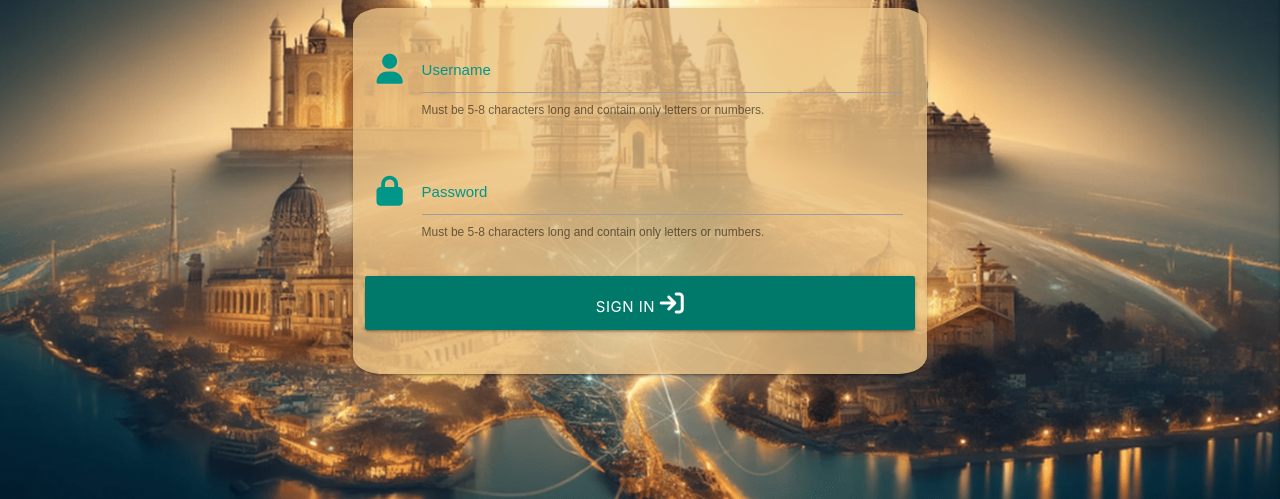
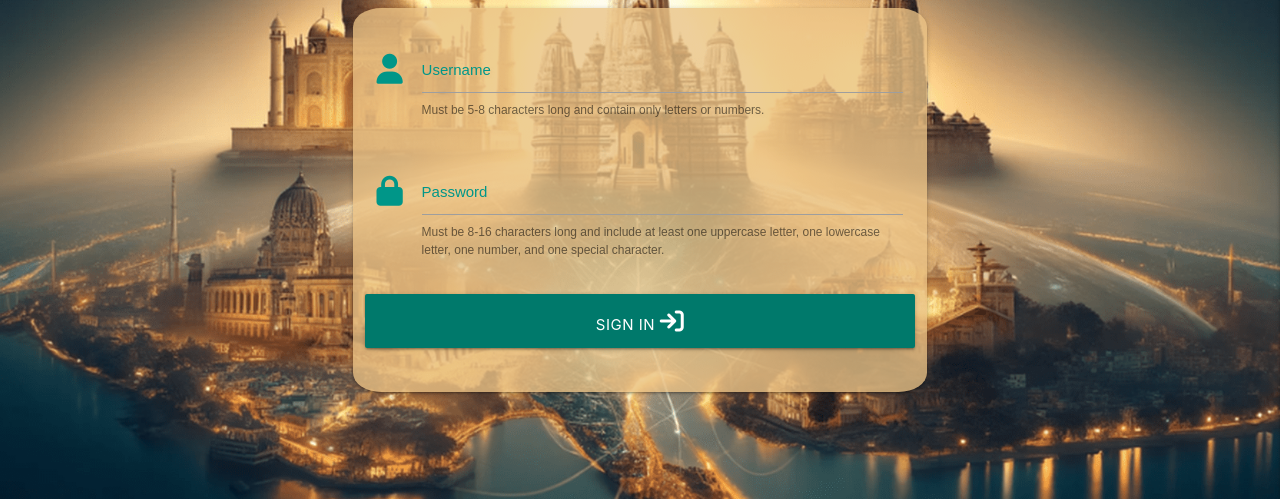
Before and after one commit to ashwinsel/Milestone-Project-3-Yatra, a Flask app: page /login in a window 1280 px wide. Shown: the part 239-738 px from the top of the page. Run offline with Flask 3, Linux system fonts and the light colour scheme; data that the repository does not hold is empty; some libraries are stand-ins or nearby versions; some web fonts are replaced.

Commit message:
Updated the password requirements to meet assessors comments in login and register page

```diff
--- a/templates/login.html
+++ b/templates/login.html
@@ -40,14 +40,17 @@
                     <div class="input-field col s12">
                         <i class="fa-solid fa-lock prefix teal-text"></i>
                         <input id="password" name="password" type="password"
-                               minlength="5" maxlength="8" pattern="^[a-zA-Z0-9]{5,8}$"
-                               class="validate" required aria-label="Enter your password (5-8 alphanumeric characters)">
+                               minlength="8" maxlength="16"
+                               pattern="^(?=.*[a-z])(?=.*[A-Z])(?=.*\d)(?=.*[@$!%*?&#])[A-Za-z\d@$!%*?&#]{8,16}$"
+                               class="validate" required
+                               aria-label="Enter your password (8-16 characters, including uppercase, lowercase, number, and special character)">
                         <label for="password" class="teal-text">Password</label>
                         <span class="helper-text" data-error="Invalid password" data-success="Valid password">
-                            Must be 5-8 characters long and contain only letters or numbers.
+                            Must be 8-16 characters long and include at least one uppercase letter, one lowercase letter, one number, and one special character.
                         </span>
                     </div>
                 </div>
+
 
                 <!-- Login Button -->
                 <div class="row">
```
Also changed, not shown: templates/register.html (+7 -3 lines), README.md, documentation/erdiagram.png (added), documentation/flowchart.png (added), documentation/lt-browsesites.png (deleted), documentation/lt-home.png (deleted), documentation/lt-readinsight.png (deleted), documentation/lt-register.png (deleted), documentation/lt-signin.png (deleted), documentation/traceability-matrix.png (deleted).
